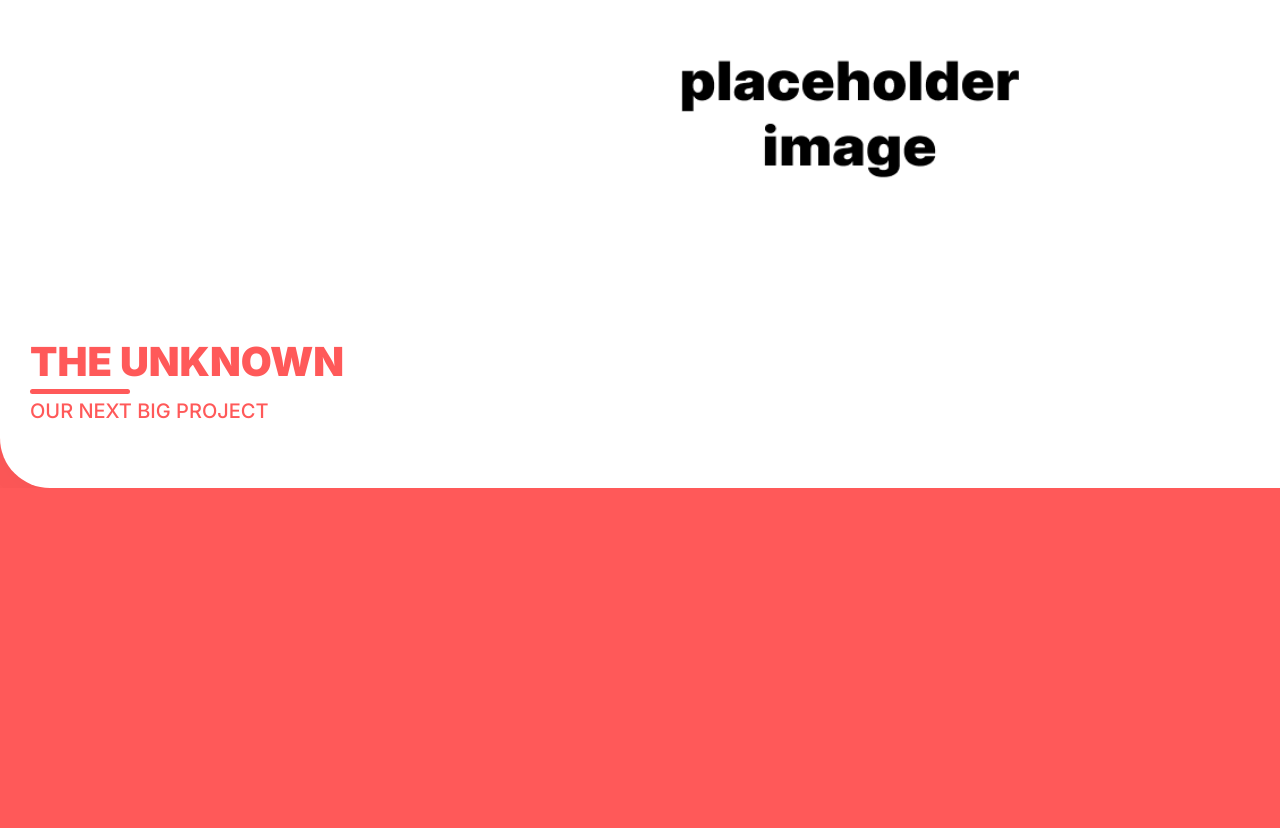
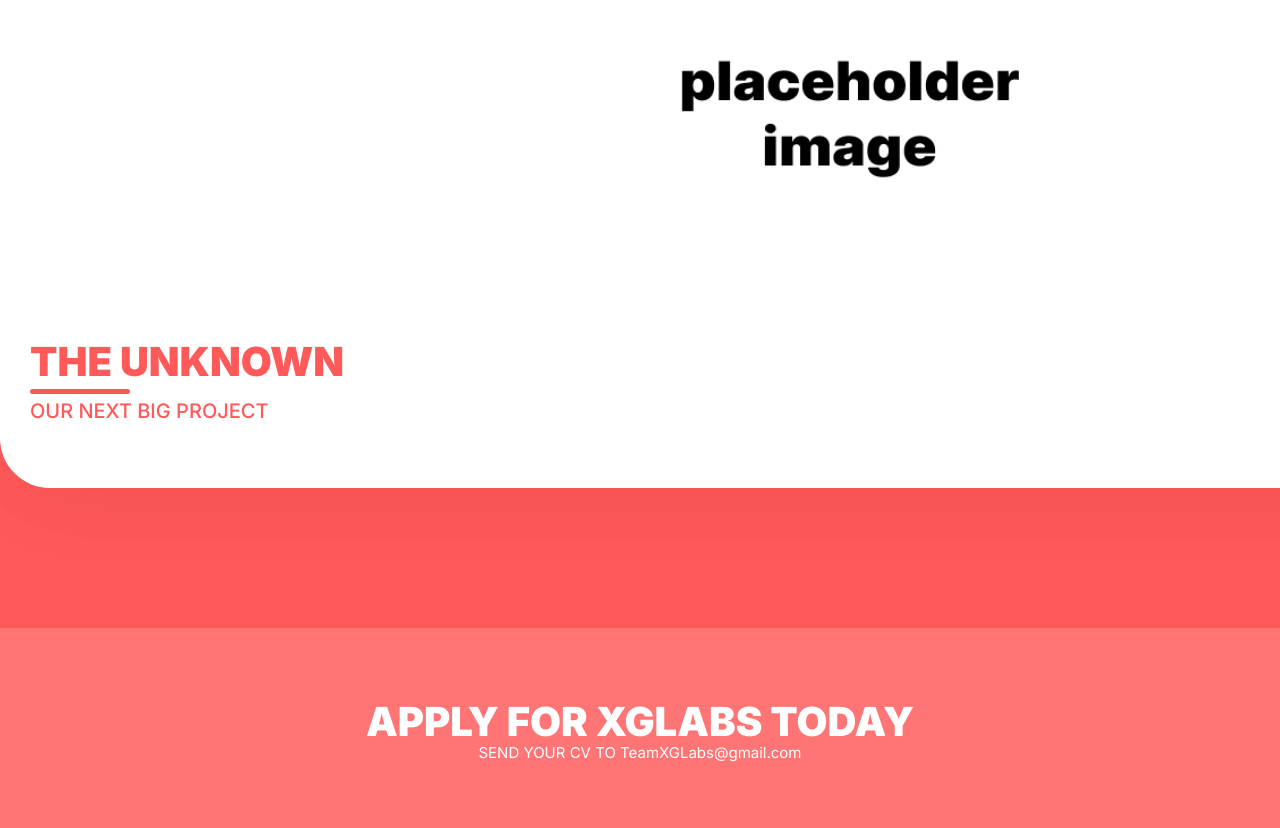
Before and after one commit to itsRayan11/XGLabs, a plain HTML site: page Index.html in a window 1280 px wide. Shown: the part 392-1220 px from the top of the page. Before the commit the page ends 880 px from the top, so only its background shows below. Drawn offline with nearby package versions, Linux system fonts and the light colour scheme.

Commit message:
ApplyNow Banner

```diff
--- a/Index.html
+++ b/Index.html
@@ -11,6 +11,9 @@
 </head>
 <body>
     <div class="banner">
+
+        <!-- Home Section -->
+
         <div class="navbar">
             <img src="images/Logo TP.png" alt="XGLabs Logo" class="logo">
             <ul>
@@ -20,6 +23,7 @@
                 <li class="nav-item"><a href="#" class="nav-link">Contact Us</a></li>
             </ul>
         </div>
+
         <div class="Content">
             <div class="GameData">
                 <img src="images/placeholder.png" alt="Screenshot of the game" class="GameScreenshot">
@@ -30,7 +34,11 @@
                 </div>
             </div>
         </div>
+
+        <div class="ApplyNow">
+            <h1>APPLY FOR XGLABS TODAY</h1>
+            <h5>SEND YOUR CV TO TeamXGLabs@gmail.com</h5>
+        </div>
     </div>
-
 </body>
 </html>
--- a/css/Style.css
+++ b/css/Style.css
@@ -112,3 +112,30 @@
     bottom: 5px;
     border-radius: 20px;
 }
+
+.ApplyNow {
+    width: 100%;
+    height: 200px;
+    background: #FF7575;
+    top: 100px;
+}
+
+.ApplyNow h1 {
+    top: 70px;
+    position: relative;
+    color: #fff;
+    font-family: 'Inter';
+    font-weight: 900;
+    background: rgba(255, 255, 255, 0);
+    text-align: center;
+}
+
+.ApplyNow h5 {
+    top: 60px;
+    color: #fff;
+    font-size: 15px;
+    font-family: 'Inter';
+    font-weight: 400;
+    background: rgba(255, 255, 255, 0);
+    text-align: center;
+}
```
